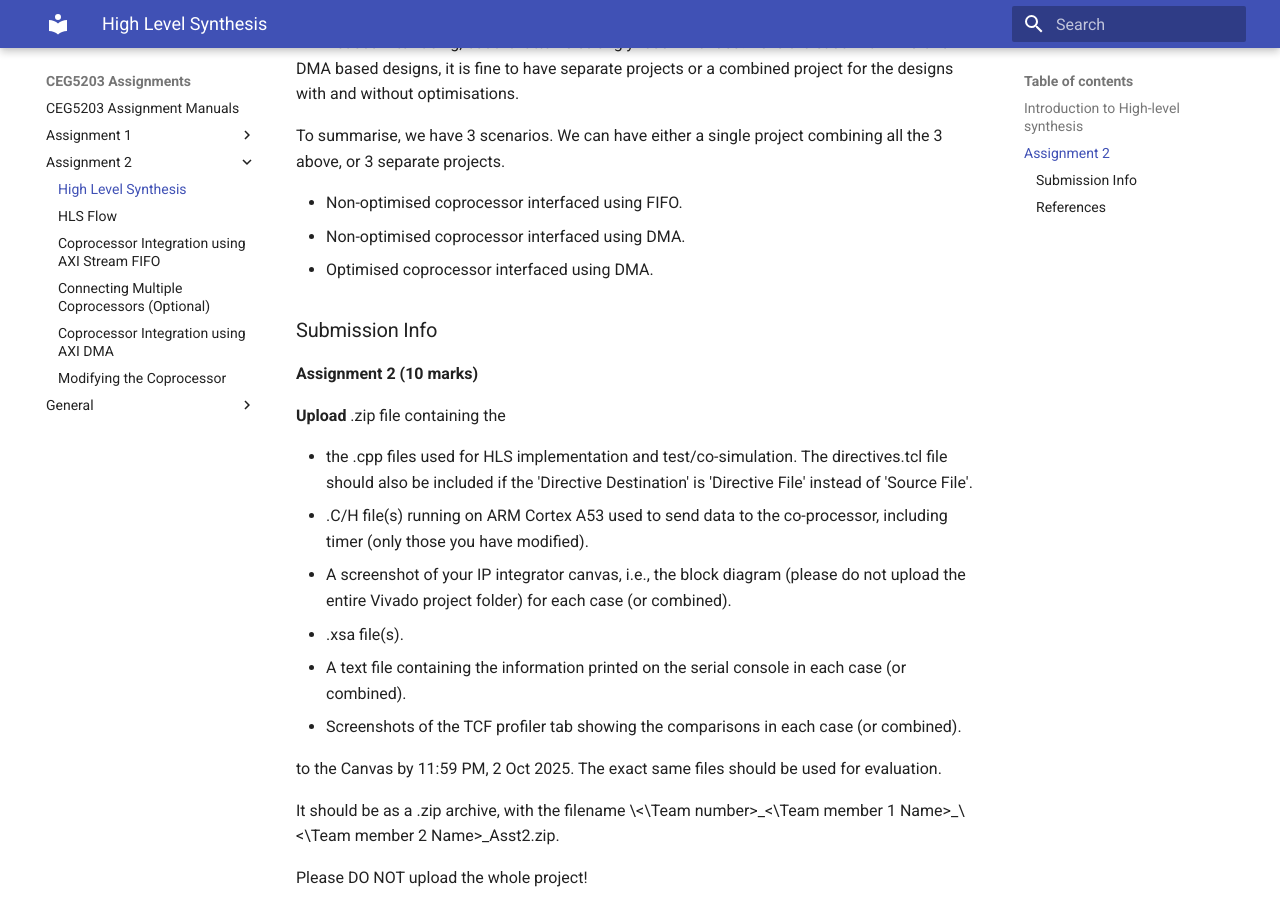
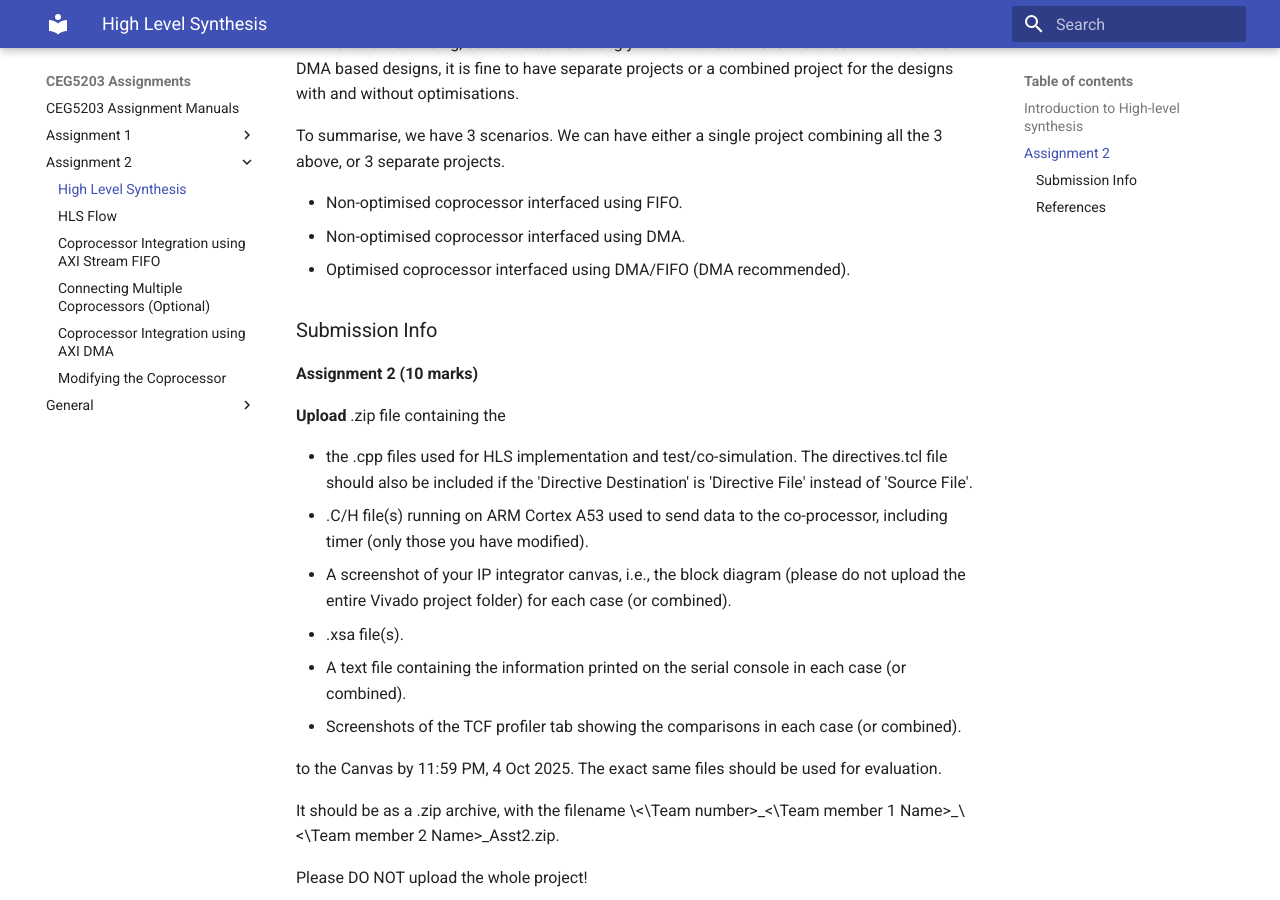
Before and after one commit to NUS-CEG5203/assignments, an MkDocs documentation site: the page built from docs/Assignment_2/1_HLSIntro.md, in a window 1280 px wide and 900 px high, scrolled down 3455 px. Built offline with MkDocs 1.6.1 and Material for MkDocs 9.7.7, drawn with Linux system fonts in a browser that asks for light colours.

Commit message:
Update 1_HLSIntro.md

```diff
--- a/docs/Assignment_2/1_HLSIntro.md
+++ b/docs/Assignment_2/1_HLSIntro.md
@@ -78,7 +78,7 @@ To summarise, we have 3 scenarios. We can have either a single project combining
 
 * Non-optimised coprocessor interfaced using FIFO.
 * Non-optimised coprocessor interfaced using DMA.
-* Optimised coprocessor interfaced using DMA.
+* Optimised coprocessor interfaced using DMA/FIFO (DMA recommended).
 
 ### Submission Info
 
@@ -93,7 +93,7 @@ To summarise, we have 3 scenarios. We can have either a single project combining
 * A text file containing the information printed on the serial console in each case (or combined).
 * Screenshots of the TCF profiler tab showing the comparisons in each case (or combined).
 
-to the Canvas by 11:59 PM, 2 Oct 2025. The exact same files should be used for evaluation.
+to the Canvas by 11:59 PM, 4 Oct 2025. The exact same files should be used for evaluation.
 
 It should be as a .zip archive, with the filename  \<\Team number>\_<\Team member 1 Name>\_\<\Team member 2 Name>_Asst2.zip.
 
```
